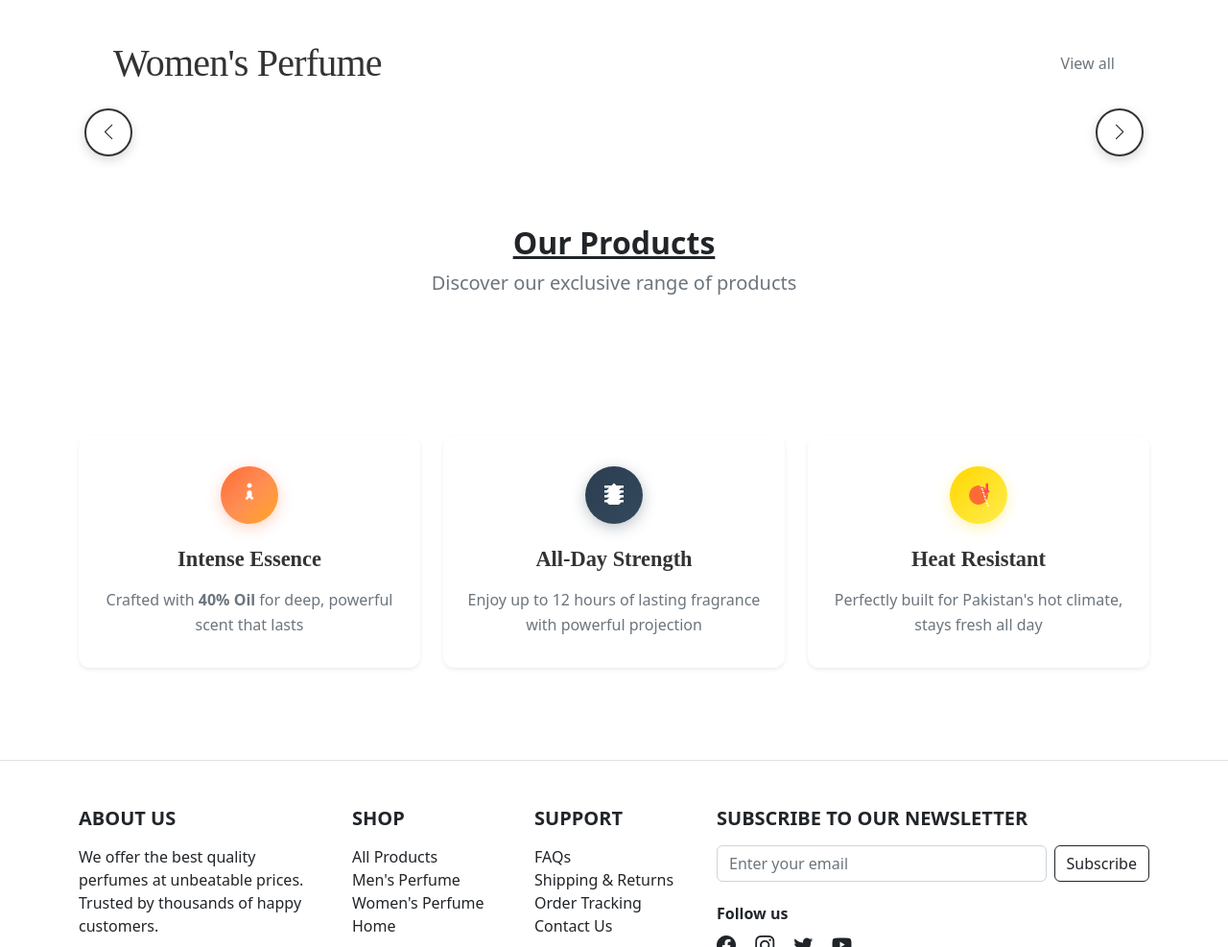
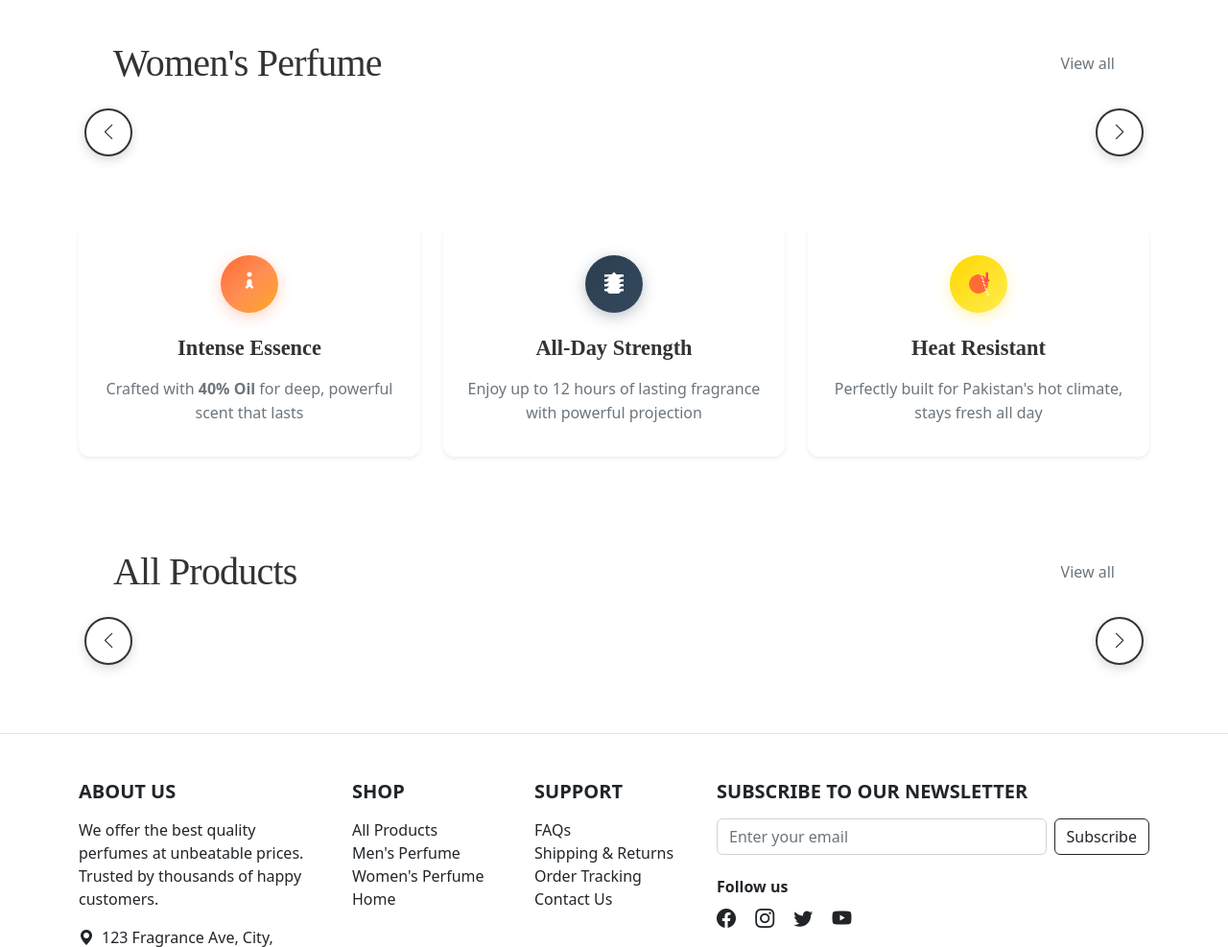
Before and after one commit to AhmadShahzad-0/Django-Ecommerce, a Django app: page / in a window 1280 px wide. Shown: the part 1145-2132 px from the top of the page at 96% size. Run offline with Django 5.2, Linux system fonts and the light colour scheme; data that the repository does not hold is empty; some libraries are stand-ins or nearby versions.

Commit message:
Enhance home page with a new feature cards section highlighting key products, and implement a scrollable all products display for improved navigation and user interaction.

```diff
--- a/store/templates/store/home.html
+++ b/store/templates/store/home.html
@@ -287,84 +287,6 @@
     </div>
 </section>
 
-<!-- Section-->
-<section class="py-5">
-    <div class="container">
-        <div class="text-center mb-5">
-            <h2 class="fw-bolder text-decoration-underline">Our Products</h2>
-            <p class="lead text-muted">Discover our exclusive range of products</p>
-        </div>
-    </div>
-    <div class="container px-4 px-lg-5 mt-5">
-        <div class="row gx-4 gx-lg-5 row-cols-2 row-cols-md-3 row-cols-xl-4 justify-content-center">
-
-            {% for product in products %}
-            <div class="col mb-4">
-                <a href="{% url 'product' product.id %}" class="text-decoration-none text-dark">
-                    <div class="card h-100 border-0 bg-white position-relative"
-                        style="border-radius: 8px; box-shadow: 0 2px 8px rgba(0, 0, 0, 0.1); transition: all 0.3s ease;"
-                        onmouseover="this.style.transform='translateY(-4px)'; this.style.boxShadow='0 4px 16px rgba(0, 0, 0, 0.15)'"
-                        onmouseout="this.style.transform='translateY(0)'; this.style.boxShadow='0 2px 8px rgba(0, 0, 0, 0.1)'">
-
-                        {% if product.is_on_sale %}
-                        <div class="position-absolute" style="top: 8px; left: 8px; z-index: 2;">
-                            <span class="badge bg-danger text-white px-2 py-1"
-                                style="font-size: 0.75rem; border-radius: 4px;">
-                                Sale
-                            </span>
-                        </div>
-                        {% endif %}
-
-                        <!-- Product image -->
-                        <div class="position-relative" style="width: 100%; padding-top: 100%; background-color: #f8f9fa;">
-                            <img class="position-absolute top-0 start-0 w-100 h-100"
-                                src="{{ product.image.url }}" alt="{{ product.name }}"
-                                style="object-fit: cover; border-radius: 8px 8px 0 0;" />
-                        </div>
-
-                        <!-- Product details -->
-                        <div class="card-body p-3 text-center">
-                            <h5 class="card-title mb-2" style="font-size: 1.1rem; font-weight: 600; color: #333;">
-                                {{ product.name }}
-                            </h5>
-
-                            {% if product.is_on_sale %}
-                            <div class="mb-2">
-                                <span class="text-muted text-decoration-line-through me-2" style="font-size: 0.9rem;">
-                                    Rs.{{ product.price }}
-                                </span>
-                                <span style="font-size: 1.1rem; color: #333;">
-                                    Rs.{{ product.sale_price }}
-                                </span>
-                            </div>
-                            {% else %}
-                            <div class="mb-2" style="font-size: 1.1rem; color: #333;">Rs.{{ product.price }}</div>
-                            {% endif %}
-
-                            <div class="text-muted" style="font-size: 0.85rem;">
-                                {{ product.category }}
-                            </div>
-                        </div>
-
-                        <!-- Add to Cart Button -->
-                        <div class="card-footer bg-transparent border-0 text-center p-3">
-                            <button class="btn btn-dark btn-sm px-4 py-2 rounded"
-                                style="font-size: 0.85rem; background-color: #333; border: none;"
-                                onmouseover="this.style.backgroundColor='#555'"
-                                onmouseout="this.style.backgroundColor='#333'">
-                                Add to Cart
-                            </button>
-                        </div>
-                    </div>
-                </a>
-            </div>
-            {% endfor %}
-
-
-        </div>
-    </div>
-</section>
-
 <!-- Feature Cards Section -->
 <section class="py-5">
   <div class="container">
@@ -457,6 +379,129 @@
   </div>
 </section>
 
+<!-- All Products Section -->
+<section class="py-5">
+    <div class="container px-4 px-lg-5">
+        <!-- Section Header -->
+        <div class="d-flex justify-content-between align-items-center mb-5">
+            <h2 class="fw-light mb-0" style="font-family: serif; font-size: 2.5rem; color: #333; letter-spacing: -0.02em;">
+                All Products
+            </h2>
+            <a href="{% url 'category_summary' %}" class="text-muted text-decoration-none" style="font-size: 1rem; font-weight: 300;">
+                View all
+            </a>
+        </div>
+
+        <!-- All Products -->
+        <div class="position-relative">
+            <!-- Navigation Arrows -->
+            <button class="btn position-absolute"
+                    style="top: 50%; left: -30px; transform: translateY(-50%); z-index: 10; border-radius: 50%; width: 50px; height: 50px; padding: 0; background-color: #fff; border: 2px solid #333; box-shadow: 0 4px 12px rgba(0, 0, 0, 0.15); transition: all 0.3s ease;"
+                    onclick="scrollAllProducts('left')"
+                    onmouseover="this.style.backgroundColor='#f8f9fa'; this.style.transform='translateY(-50%) scale(1.1)'"
+                    onmouseout="this.style.backgroundColor='#fff'; this.style.transform='translateY(-50%) scale(1)'">
+                <i class="bi bi-chevron-left" style="font-size: 1.2rem; color: #333;"></i>
+            </button>
+
+            <button class="btn position-absolute"
+                    style="top: 50%; right: -30px; transform: translateY(-50%); z-index: 10; border-radius: 50%; width: 50px; height: 50px; padding: 0; background-color: #fff; border: 2px solid #333; box-shadow: 0 4px 12px rgba(0, 0, 0, 0.15); transition: all 0.3s ease;"
+                    onclick="scrollAllProducts('right')"
+                    onmouseover="this.style.backgroundColor='#f8f9fa'; this.style.transform='translateY(-50%) scale(1.1)'"
+                    onmouseout="this.style.backgroundColor='#fff'; this.style.transform='translateY(-50%) scale(1)'">
+                <i class="bi bi-chevron-right" style="font-size: 1.2rem; color: #333;"></i>
+            </button>
+
+            <!-- Scrollable Container -->
+            <div class="overflow-hidden">
+                <div id="allProductsContainer" class="d-flex" style="transition: transform 0.3s ease;">
+                    {% for product in products %}
+                    <div class="flex-shrink-0 me-4" style="width: 250px;">
+                        <a href="{% url 'product' product.id %}" class="text-decoration-none text-dark">
+                            <div class="card h-100 border-0 bg-white position-relative"
+                                style="border-radius: 8px; box-shadow: 0 2px 8px rgba(0, 0, 0, 0.1); transition: all 0.3s ease;"
+                                onmouseover="this.style.transform='translateY(-4px)'; this.style.boxShadow='0 4px 16px rgba(0, 0, 0, 0.15)'"
+                                onmouseout="this.style.transform='translateY(0)'; this.style.boxShadow='0 2px 8px rgba(0, 0, 0, 0.1)'">
+
+                                {% if product.is_on_sale %}
+                                <div class="position-absolute" style="top: 8px; left: 8px; z-index: 2;">
+                                    <span class="badge bg-danger text-white px-2 py-1"
+                                        style="font-size: 0.75rem; border-radius: 4px;">
+                                        Sale
+                                    </span>
+                                </div>
+                                {% endif %}
+
+                                <!-- Product image -->
+                                <div class="position-relative" style="width: 100%; padding-top: 100%; background-color: #f8f9fa;">
+                                    <img class="position-absolute top-0 start-0 w-100 h-100"
+                                        src="{{ product.image.url }}" alt="{{ product.name }}"
+                                        style="object-fit: cover; border-radius: 8px 8px 0 0;" />
+                                </div>
+
+                                <!-- Product details -->
+                                <div class="card-body p-3 text-center">
+                                    <h5 class="card-title mb-2" style="font-size: 1.1rem; font-weight: 600; color: #333;">
+                                        {{ product.name }}
+                                    </h5>
+
+                                    {% if product.is_on_sale %}
+                                    <div class="mb-2">
+                                        <span class="text-muted text-decoration-line-through me-2" style="font-size: 0.9rem;">
+                                            Rs.{{ product.price }}
+                                        </span>
+                                        <span style="font-size: 1.1rem; color: #333;">
+                                            Rs.{{ product.sale_price }}
+                                        </span>
+                                    </div>
+                                    {% else %}
+                                    <div class="mb-2" style="font-size: 1.1rem; color: #333;">Rs.{{ product.price }}</div>
+                                    {% endif %}
+
+                                    <div class="text-muted" style="font-size: 0.85rem;">
+                                        {{ product.category }}
+                                    </div>
+                                </div>
+
+                                <!-- Add to Cart Button -->
+                                <div class="card-footer bg-transparent border-0 text-center p-3">
+                                    <button class="btn btn-dark btn-sm px-4 py-2 rounded"
+                                        style="font-size: 0.85rem; background-color: #333; border: none;"
+                                        onmouseover="this.style.backgroundColor='#555'"
+                                        onmouseout="this.style.backgroundColor='#333'">
+                                        Add to Cart
+                                    </button>
+                                </div>
+                            </div>
+                        </a>
+                    </div>
+                    {% endfor %}
+                </div>
+            </div>
+        </div>
+
+        <!-- JavaScript for All Products scrolling -->
+        <script>
+            let allCurrentScroll = 0;
+            const allScrollAmount = 270; // 250px card width + 20px margin
+
+            function scrollAllProducts(direction) {
+                const container = document.getElementById('allProductsContainer');
+                const maxScroll = container.scrollWidth - container.parentElement.clientWidth;
+
+                if (direction === 'left') {
+                    allCurrentScroll = Math.max(0, allCurrentScroll - allScrollAmount);
+                } else {
+                    allCurrentScroll = Math.min(maxScroll, allCurrentScroll + allScrollAmount);
+                }
+
+                container.style.transform = `translateX(-${allCurrentScroll}px)`;
+            }
+        </script>
+    </div>
+</section>
+
+
+
 
 
 
```
Lines whose indentation alone changed are shown as unchanged.
